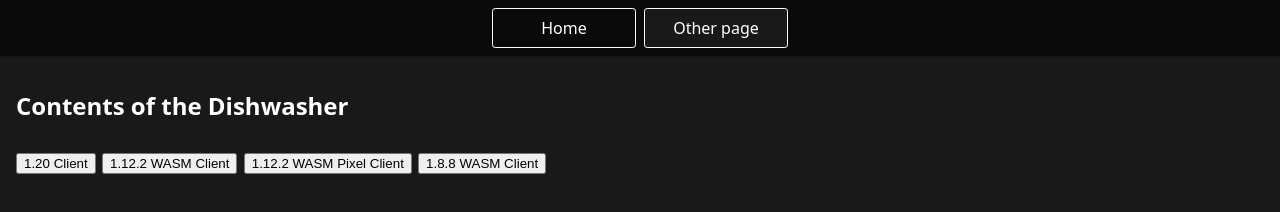
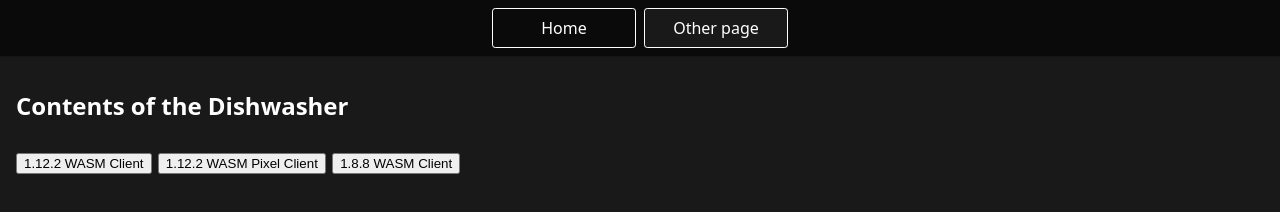
Before and after one commit to oshyfraz/ThePortal, a website: page page2.html in a window 1280 px wide. Drawn offline with Linux system fonts and the light colour scheme.

Commit message:
Update page2 removed the fake 1.20.html

```diff
--- a/page2.html
+++ b/page2.html
@@ -16,8 +16,6 @@
     <main>
       <h1>Contents of the Dishwasher</h1>
       <h2>
-        <!-- All buttons now call the exact same fixed function name -->
-        <button type="button" onclick="loadPageAsBlank('1.20_Client.html')">1.20 Client</button>
         <button type="button" onclick="loadPageAsBlank('1.12.2wasm.html')">1.12.2 WASM Client</button>
         <button type="button" onclick="loadPageAsBlank('Pixel_1.12.2wasm.html')">1.12.2 WASM Pixel Client</button>
         <button type="button" onclick="loadPageAsBlank('1.8.8wasm.html')">1.8.8 WASM Client</button>
```
